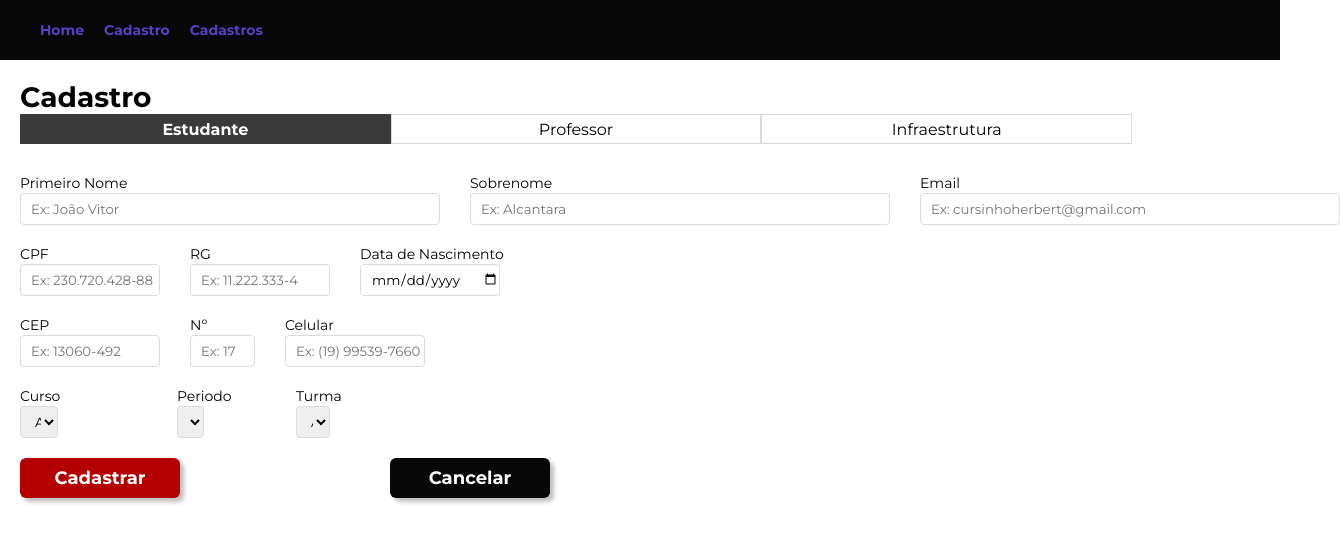
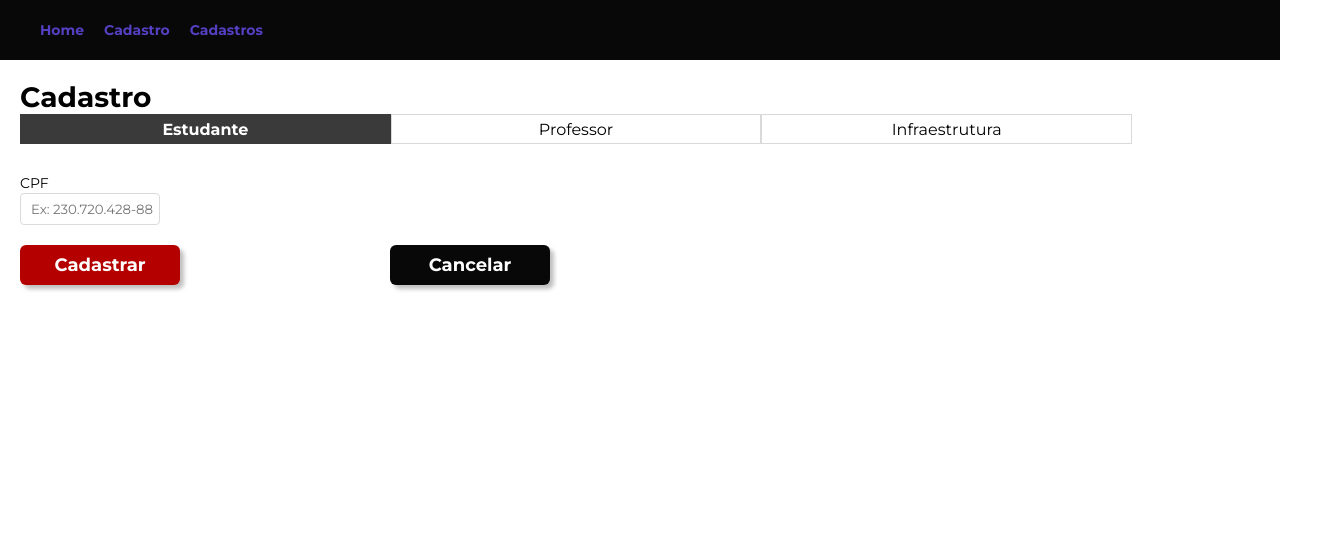
Before and after one commit to Archesz/e-herbert, a React (Create React App) app: page /formulario in a window 1280 px wide. Shown: the top 542 px of the page, 1340 px wide, since content can reach past the window. Built offline with nearby package versions, Linux system fonts and the light colour scheme; no server answers; the database is empty.

Commit message:
form adjust

```diff
--- a/src/components/Formulario/Form.jsx
+++ b/src/components/Formulario/Form.jsx
@@ -40,21 +40,23 @@ function Form(props) {
     function cadastrar() {
 
         let id = createId();
-        let primeiroNome = document.querySelector("#firstNome").value
-        let sobrenome = document.querySelector("#sobrenome").value
-        let nascimento = document.querySelector("#nascimento").value
-        let rg = document.querySelector("#rg").value
+
+        let primeiroNome = ""
+        let sobrenome = ""
+        let nascimento = ""
+        let rg = ""
         let cpf = document.querySelector("#cpf").value
-        let email = document.querySelector("#email").value
-        let cep = document.querySelector("#cep").value
-        let numero = document.querySelector("#numero").value
-        let celular = document.querySelector("#celular").value
-        let curso = document.querySelector("#curso").value
-        let periodo = document.querySelector("#periodo").value
-        let turma = document.querySelector("#turma").value
+        let email = ""
+        let cep = ""
+        let numero = ""
+        let celular = ""
+        let curso = ""
+        let periodo = ""
+        let turma = ""
 
         const userData = {
             "ID": id,
+            "Complete": false,
             "Apelido": "",
             "Area": "",
             "CEP": cep,
@@ -187,90 +189,9 @@ function Form(props) {
                 <div className='form-row'>
 
                     <div className='form-group'>
-                        <label className='form-label'>Primeiro Nome</label>
-                        <input type="text" placeholder='Ex: João Vitor' required className='input big' id='firstNome' autoComplete="off" />
-                    </div>
-
-                    <div className='form-group'>
-                        <label className='form-label'>Sobrenome</label>
-                        <input type="text" placeholder='Ex: Alcantara' required className='input big' id='sobrenome' autoComplete="off" />
-                    </div>
-
-                    <div className='form-group'>
-                        <label className='form-label'>Email</label>
-                        <input type="email" placeholder='Ex: cursinhoherbert@gmail.com' required className='input big' id='email' autoComplete="off" />
-                    </div>
-
-                </div>
-
-                <div className='form-row'>
-
-                    <div className='form-group'>
                         <label className='form-label'>CPF</label>
                         <input type="text" placeholder='Ex: 230.720.428-88' required id="cpf" className='input half' autoComplete="off" />
                     </div>
-
-                    <div className='form-group'>
-                        <label className='form-label'>RG</label>
-                        <input type="text" placeholder='Ex: 11.222.333-4' required className='input half' id="rg" autoComplete="off" />
-                    </div>
-
-                    <div className='form-group'>
-                        <label className='form-label'>Data de Nascimento</label>
-                        <input type="date" required className='input half' id="nascimento" />
-                    </div>
-
-                </div>
-
-                <div className='form-row'>
-
-                    <div className='form-group'>
-                        <label className='form-label'>CEP</label>
-                        <input type="number" placeholder='Ex: 13060-492' required className='input half' id="cep" autoComplete="off" />
-                    </div>
-
-                    <div className='form-group'>
-                        <label className='form-label'>Nº</label>
-                        <input type="number" placeholder='Ex: 17' required className='input small' id="numero" autoComplete="off" />
-                    </div>
-
-                    <div className='form-group'>
-                        <label className='form-label'>Celular</label>
-                        <input type="text" placeholder='Ex: (19) 99539-7660' required className='input half' id="celular" autoComplete="off" />
-                    </div>
-                </div>
-
-                <div className='form-row'>
-
-                    <div className='form-group'>
-                        <label className='form-label'>Curso</label>
-                        <select className='select half' id="curso">
-                            <option value="A definir">A definir</option>
-                            <option value="Concurso">Pré-Concurso</option>
-                            <option value="Vestibular">Pré-Vestibular</option>
-                            <option value="Técnico">Pré-Tecnico</option>
-                        </select>
-                    </div>
-
-                    <div className='form-group'>
-                        <label className='form-label'>Periodo</label>
-                        <select className='select half' id="periodo">
-                            <option value="">A definir</option>
-                            <option value="Manhã">Manhã</option>
-                            <option value="Tarde">Tarde</option>
-                            <option value="Noite">Noite</option>
-                        </select>
-                    </div>
-
-                    <div className='form-group'>
-                        <label className='form-label'>Turma</label>
-                        <select className='select half' id="turma">
-                            <option value="">A definir</option>
-                            <option value="Pixinguinha">Pixinguinha</option>
-                            <option value="Laudelina">Laudelina</option>
-                        </select>
-                    </div>
-
                 </div>
 
 
```
